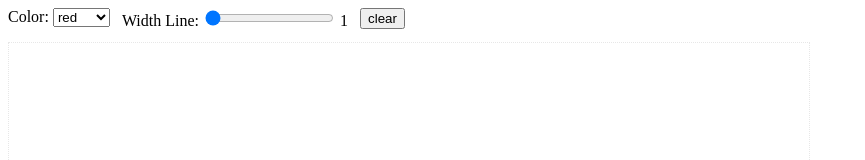
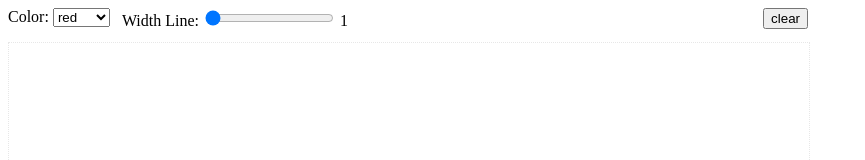
Before and after one commit to nbarinov/canvas, a website built with webpack: page public/index.html in a window 1280 px wide. Shown: the top 160 px of the page, without its empty margins (0-865 px from the left). Built offline with nearby package versions, Linux system fonts and the light colour scheme.

Commit message:
fixed bugs

```diff
--- a/public/index.html
+++ b/public/index.html
@@ -24,10 +24,10 @@
         <input type="range" id="widthInput" min="1" max="100" value="1">
         <span class="canvas__span">1</span>
       </label>
-      <label class="canvas__label">
+      <label class="canvas__label  canvas__label--last">
         <button id="clear">clear</button>
       </label>
-    </section>
+    </header>
     <canvas id="canvas" class="canvas__c" width="800" height="600"></canvas>
   </section>
 
--- a/src/Canvas/canvas.css
+++ b/src/Canvas/canvas.css
@@ -1,4 +1,6 @@
-.canvas {}
+.canvas {
+  width: 800px;
+}
 
 .canvas__params {
   display: flex;
@@ -14,6 +16,10 @@
   margin-right: 0;
 }
 
+.canvas__label--last {
+  margin-left: auto;
+}
+
 .canvas__c {
   width: 800px;
   height: 600px;
```
